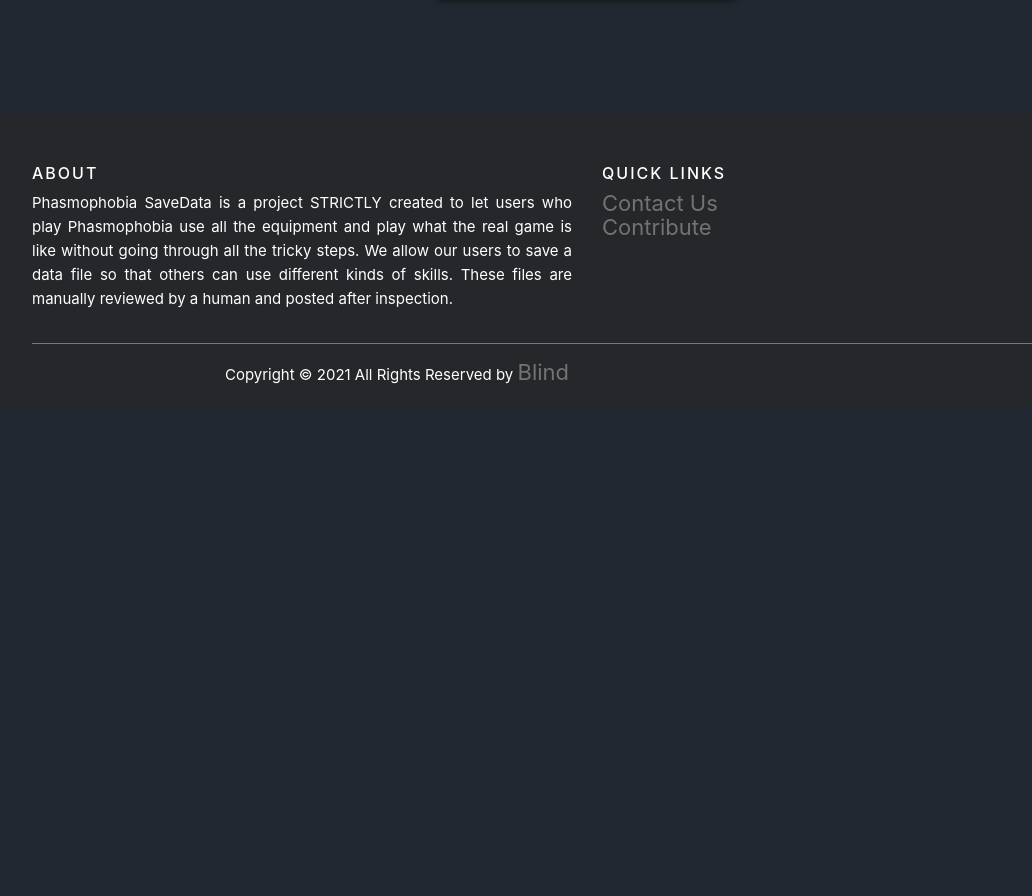
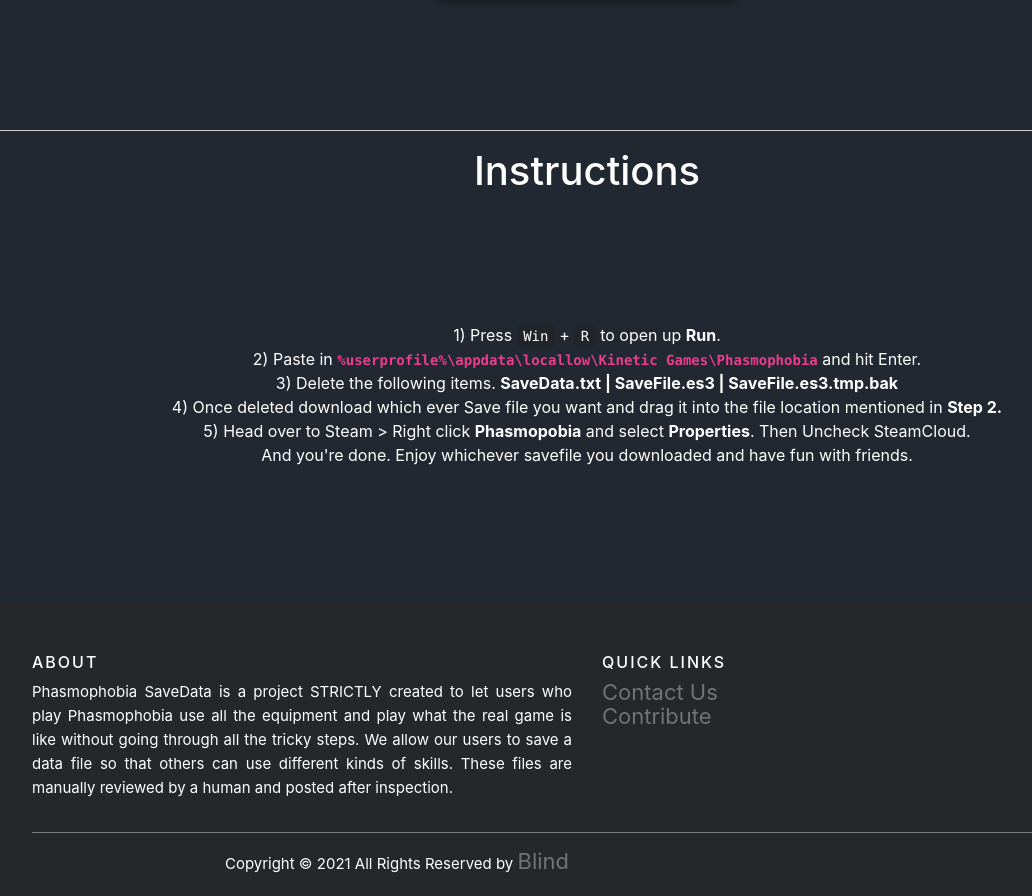
Before and after one commit to BlindsHydra/phasmophobia, a plain HTML site: page index.html in a window 1280 px wide. Shown: the part 1520-2416 px from the top of the page, without its empty margins (53-1085 px from the left). Before the commit the page ends 1927 px from the top, so only its background shows below. Drawn offline with nearby package versions, Linux system fonts and the light colour scheme.

Commit message:
Add files via upload

```diff
--- a/index.html
+++ b/index.html
@@ -8,7 +8,7 @@
     <meta charset="utf-8">
     <title>Downloads | Phasmophobia</title>
     <meta content="Downloads | Phasmophobia" property="og:title" />
-    <meta content="#SaveData-bestanden voor Phasmophobia" property="og:description" />
+    <meta content="SaveFiles for Phasmophobia" property="og:description" />
     <meta content="https://cdn.cloudflare.steamstatic.com/steamcommunity/public/images/clans/37002678/2114e68607214c7dd5a5d23bd282b355f95eb223_400x225.png" property="og:image" />
     <meta content="#303952" data-react-helmet="true" name="theme-color" />
     <link rel="stylesheet" href="dwn.css">
@@ -41,7 +41,7 @@
         </ul>
         <ul class="nav navbar-nav ml-auto">
             <li class="nav-item active">
-                <a class="nav-link" href="#">v1.3</a>
+                <a class="nav-link" href="#">v1.4</a>
             </li>
         </ul>
     </nav>
@@ -103,7 +103,14 @@
   <p><a href="https://cdn.discordapp.com/attachments/871510794444111922/883917073946910720/saveData.txt"><button class="btn"><i class="fa fa-download"></i> Download</button></a></p>
 </div>
 <br><br><br><br><br>
-
+<hr><h1>Instructions</h1><br><br><br><br><br>
+<p>1) Press <kbd>Win</kbd> + <kbd>R</kbd> to open up <b>Run</b>.<br>
+2) Paste in <b><code>%userprofile%\appdata\locallow\Kinetic Games\Phasmophobia</code></b> and hit Enter.<br>
+3) Delete the following items. <b>SaveData.txt | SaveFile.es3 | SaveFile.es3.tmp.bak</b><br>
+4) Once deleted download which ever Save file you want and drag it into the file location mentioned in <b>Step 2.</b><br>
+5) Head over to Steam > Right click <b>Phasmopobia</b> and select <b>Properties</b>. Then Uncheck SteamCloud.<br>
+And you're done. Enjoy whichever savefile you downloaded and have fun with friends.</p>
+<br><br><br><br><br>
 <script type="text/javascript" id="cookieinfo"
 	src="//cookieinfoscript.com/js/cookieinfo.min.js"
 	data-bg="#645862"
```
